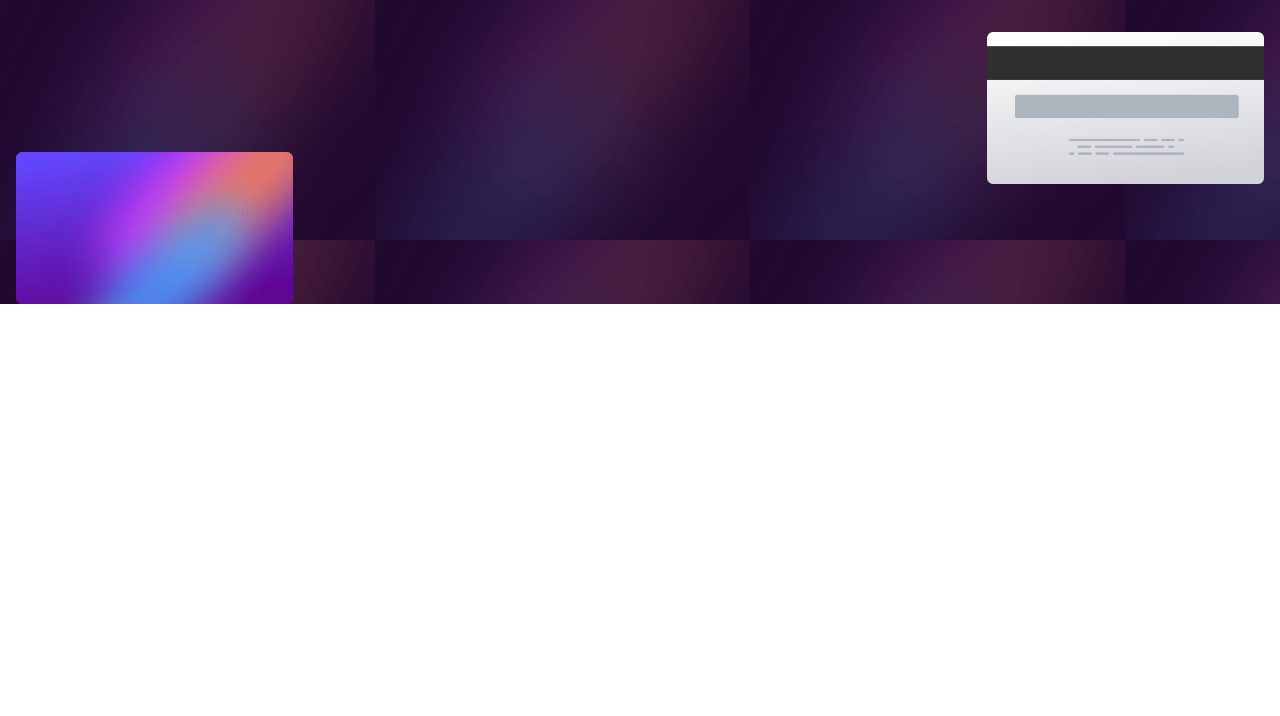
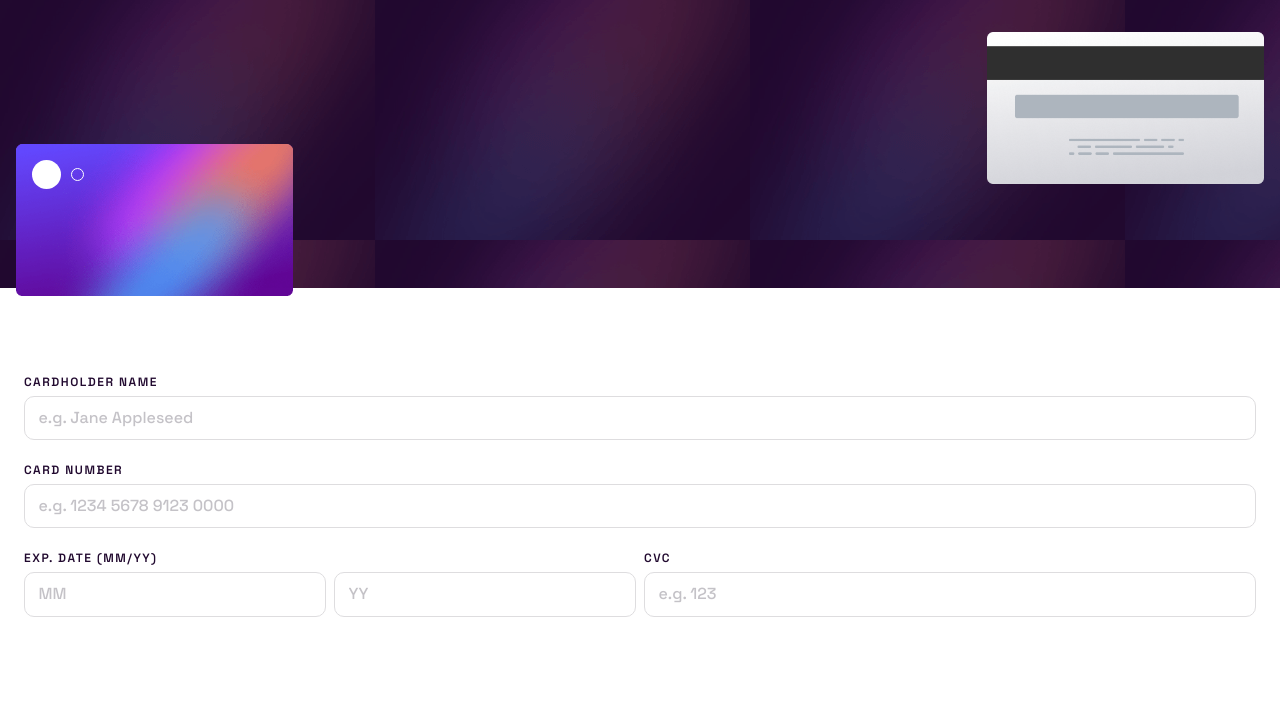
Before and after one commit to devfelipearaujo/InteractivePaycardForm, a plain HTML site: page index.html in a window 1280 px wide. Drawn offline with Linux system fonts and the light colour scheme.

Commit message:
labels & inputs added

```diff
--- a/assets/css/main.css
+++ b/assets/css/main.css
@@ -4,7 +4,7 @@
 }
 
 .cards {
-    height: 30vh;
+    height: 28vh;
     background: url(../images/bg-main-mobile.png);
     text-align: right;
     padding: 2rem 1rem;
@@ -21,6 +21,81 @@
     left: 1rem;
 }
 
-.input {
-    padding: 5rem 1rem;
+.cards__imagem-frente-container {
 }
+
+.circulos__container {
+    display: flex;
+    align-items: center;
+    position: absolute;
+    top: calc(50% + 1rem);
+    left: 2rem;
+    gap: .6rem;
+}
+
+.circulo {
+    height: 29px;
+    width: 29px;
+    border-radius: 50%;
+    background-color: var(--branco);
+}
+
+.circulo-pequeno {
+    width: 11px;
+    height: 11px;
+    border-radius: 50%;
+    background-color: transparent;
+    border: 1px solid var(--branco);
+}
+
+.form {
+    padding: 5rem 1.5rem;
+}
+
+.label {
+    font-size: var(--fs-mobile) ;
+    color: var(--cinza-violeta-escuro);
+    font-weight: var(--fw-semi-bold) ;
+    font-family: var(--ff-main);
+    padding: .5rem 0;
+    letter-spacing: 1.5px;
+    text-transform: uppercase;
+}
+
+.form__container {
+    display: flex;
+    flex-direction: column;
+}
+
+.form__input {
+    padding: .85rem;
+    border-radius: 10px;
+    border: 1px solid var(--cinza-claro);
+    margin-bottom: 1rem;
+}
+
+.form__input::placeholder {
+    font-size: var(--fs-pequeno);
+    font-weight: var(--fw-medium);
+    font-family: var(--ff-main);
+    color: var(--cinza);
+}
+
+.form__grupo {
+    display: flex;
+    gap: 0.5rem;
+    align-items: center;
+}
+
+.form__grupo-coluna {
+    width: 50%;
+}
+
+.expDate__container {
+    display: flex;
+    gap: 0.5rem;
+}
+
+.expDate-input {
+    width: 50%;
+}
--- a/index.html
+++ b/index.html
@@ -9,16 +9,49 @@
   <link rel="stylesheet" href="./style.css">
   <link rel="preconnect" href="https://fonts.googleapis.com">
   <link rel="preconnect" href="https://fonts.gstatic.com" crossorigin>
-  <link href="https://fonts.googleapis.com/css2?family=Space+Grotesk:wght@400;500&display=swap" rel="stylesheet">
+  <link href="https://fonts.googleapis.com/css2?family=Space+Grotesk:wght@400;500;600&display=swap" rel="stylesheet">
 </head>
 <body>
 <main>
   <div class="container">
     <section class="cards">
-      <img class="cards__imagem" src="./assets/images/bg-card-back.png" alt="">
-      <img class="cards__imagem cards__imagem-frente" src="./assets/images/bg-card-front.png" alt="">
+      <img class="cards__imagem cards__imagem-costas" src="./assets/images/bg-card-back.png" alt="">
+      <div class="cards__imagem-frente-container">
+        <img class="cards__imagem cards__imagem-frente" src="./assets/images/bg-card-front.png" alt="">
+        <div class="circulos__container">
+          <span class="circulo"></span>
+          <span class="circulo-pequeno"></span>
+        </div>
+      </div>
     </section>
-    <section class="input">
+
+    <section class="form">
+      <form>
+        <div class="form__container">
+          <label class="label" for="name">cardholder name</label>
+          <input class="form__input" type="text" name="" id="name" placeholder="e.g. Jane Appleseed">
+        </div>
+
+        <div class="form__container">
+          <label class="label" for="name">card number</label>
+          <input class="form__input" type="number" name="" id="name" placeholder="e.g. 1234 5678 9123 0000">
+        </div>
+
+        <div class="form__grupo">
+          <div class="form__container form__grupo-coluna">
+            <label class="label" for="name">exp. date (mm/yy)</label>
+            <div class="expDate__container">
+              <input class="form__input expDate-input" type="number" name="" id="name" placeholder="MM">
+              <input class="form__input expDate-input" type="number" name="" id="name" placeholder="YY">
+            </div>
+          </div>
+
+          <div class="form__container form__grupo-coluna">
+            <label class="label" for="name">cvc</label>
+            <input class="form__input" type="text" name="" id="name" placeholder="e.g. 123">
+          </div>
+        </div>
+      </form>
     </section>
 </div>
 </main>
--- a/style.css
+++ b/style.css
@@ -6,6 +6,7 @@
     /* Cores */
     --branco: hsl(0, 0%, 100%);
     --cinza-claro: hsl(270, 3%, 87%);
+    --cinza:hsl(264, 4%, 77%);
     --cinza-violeta-claro: hsl(279, 6%, 55%);
     --cinza-violeta-escuro: hsl(278, 68%, 11%);
     --activeInput-border: linear-gradient(hsl(249, 99%, 64%), hsl(278, 94%, 30%));
@@ -15,6 +16,7 @@
     --ff-main: 'Space Grotesk', sans-serif;
 
     /* Font-Sizes */
+    --fs-mobile: 12px;
     --fs-pequeno: 16px;
     --fs-regular: 18px;
     --fs-grande: 20px;
@@ -22,6 +24,7 @@
     /* Font-Weights */
     --fw-regular: 400;
     --fw-medium: 500;
+    --fw-semi-bold: 600;
 }
 
 /* body {
```
